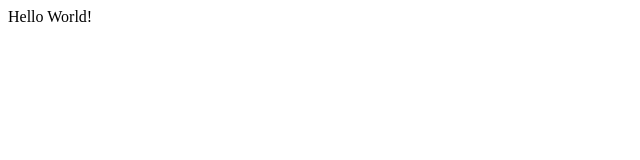
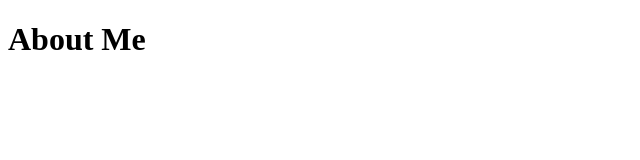
Before and after one commit to JoeOrdner/Basic-Portfoliio, a plain HTML site: page index.html in a window 1280 px wide. Shown: the whole page, without its empty margins (0-640 px from the left). Drawn offline with Linux system fonts and the light colour scheme.

Commit message:
initial update of index.html

```diff
--- a/index.html
+++ b/index.html
@@ -1,8 +1,14 @@
 <!DOCTYPE html>
-<html>
-	<head>
-	</head>
-	<body>
-		Hello World!
-	</body>
+<html lang="en">
+<head>
+	<meta charset="UTF-8">
+	<meta name="viewport" content="width=device-width, initial-scale=1.0">
+	<meta http-equiv="X-UA-Compatible" content="ie=edge">
+	<title>Document</title>
+</head>
+<body>
+	<h1>About Me</h1>
+<P></P>
+
+</body>
 </html>
```
